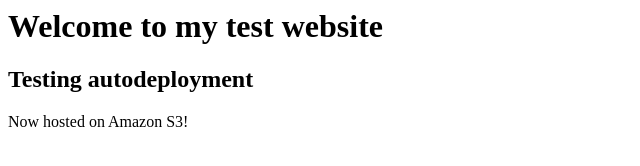
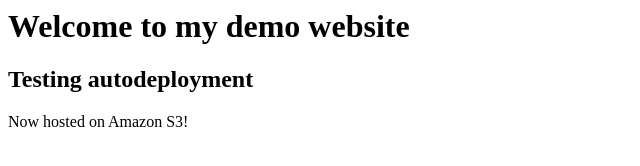
Before and after one commit to sasivarenan/demo, a plain HTML site: page index.html in a window 1280 px wide. Shown: the whole page, without its empty margins (0-640 px from the left). Drawn offline with Linux system fonts and the light colour scheme.

Commit message:
Modify 2

```diff
--- a/index.html
+++ b/index.html
@@ -3,7 +3,7 @@
     <title>My Website Home Page</title>
 </head>
 <body>
-  <h1>Welcome to my test website</h1>
+  <h1>Welcome to my demo website</h1>
   <h2>Testing autodeployment</h2>
   <p>Now hosted on Amazon S3!</p>
 </body>
```
